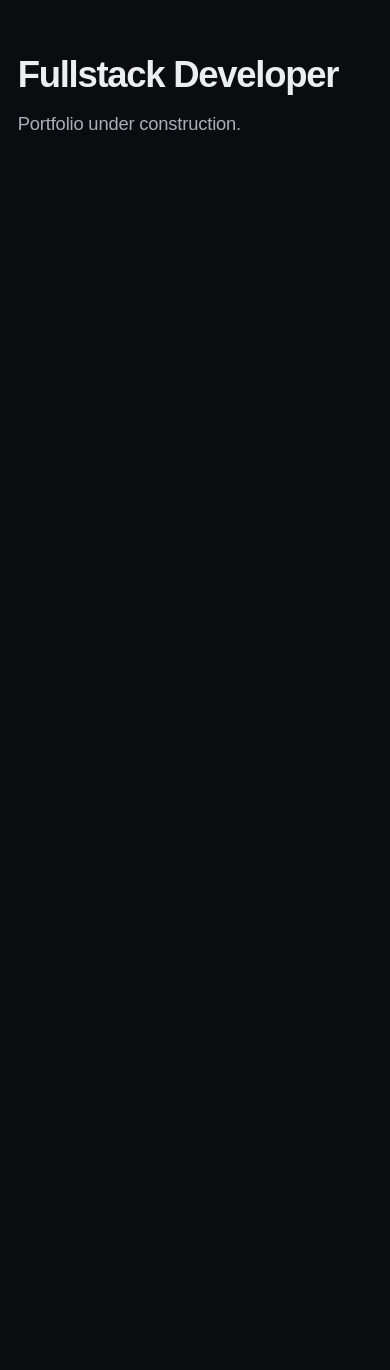
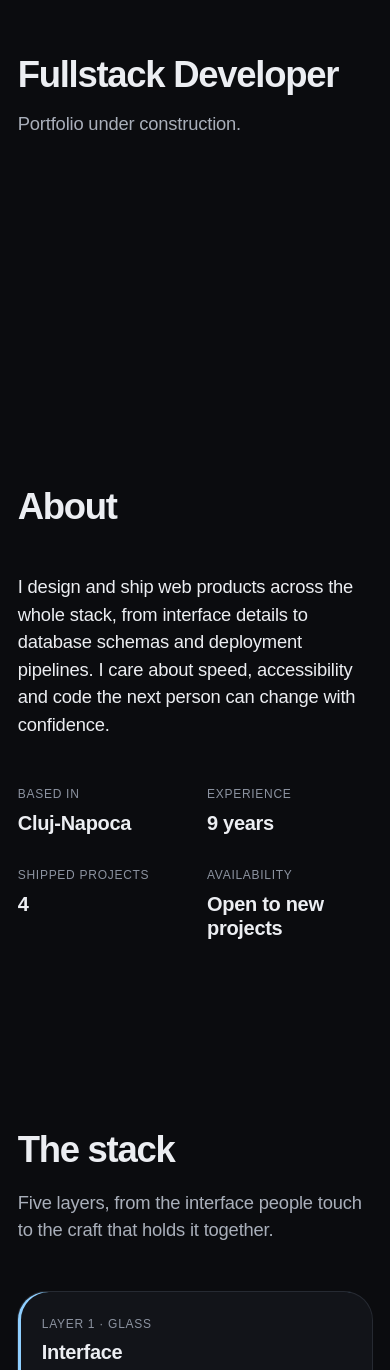
Before and after one commit to DorobatMihaiGit/presentation, a Next.js app: page /en in a window 390 px wide. Shown: the part 198-1568 px from the top of the page. Before the commit the page ends 844 px from the top, so only its background shows below. Built offline with nearby package versions, Linux system fonts and the light colour scheme; a web font is replaced by a local one.

Commit message:
feat(sections): add about, stack and experience

```diff
--- a/messages/en.json
+++ b/messages/en.json
@@ -10,6 +10,40 @@
   "Layout": {
     "skipToContent": "Skip to content"
   },
+  "Availability": {
+    "open": "Open to new projects",
+    "closed": "Not taking new projects"
+  },
+  "About": {
+    "title": "About",
+    "location": "Based in",
+    "experience": "Experience",
+    "years": "{count, plural, one {# year} other {# years}}",
+    "projects": "Shipped projects",
+    "availability": "Availability"
+  },
+  "Skills": {
+    "title": "The stack",
+    "intro": "Five layers, from the interface people touch to the craft that holds it together.",
+    "layer": "Layer {index}",
+    "materials": {
+      "interface": "Glass",
+      "api": "Titanium",
+      "data": "Ceramic",
+      "infra": "Circuit board",
+      "craft": "Base plate"
+    }
+  },
+  "Experience": {
+    "title": "Experience",
+    "present": "Present",
+    "employmentType": {
+      "full_time": "Full-time",
+      "part_time": "Part-time",
+      "contract": "Contract",
+      "freelance": "Freelance"
+    }
+  },
   "NotFound": {
     "title": "Page not found",
     "description": "The page you are looking for does not exist."
--- a/messages/ro.json
+++ b/messages/ro.json
@@ -10,6 +10,40 @@
   "Layout": {
     "skipToContent": "Sari la conținut"
   },
+  "Availability": {
+    "open": "Disponibil pentru proiecte noi",
+    "closed": "Nu preiau proiecte noi"
+  },
+  "About": {
+    "title": "Despre",
+    "location": "Locație",
+    "experience": "Experiență",
+    "years": "{count, plural, one {# an} few {# ani} other {# de ani}}",
+    "projects": "Proiecte livrate",
+    "availability": "Disponibilitate"
+  },
+  "Skills": {
+    "title": "Stiva",
+    "intro": "Cinci straturi, de la interfața pe care o atinge omul până la meșteșugul care le ține laolaltă.",
+    "layer": "Stratul {index}",
+    "materials": {
+      "interface": "Sticlă",
+      "api": "Titan",
+      "data": "Ceramică",
+      "infra": "Placă de circuit",
+      "craft": "Placă de bază"
+    }
+  },
+  "Experience": {
+    "title": "Experiență",
+    "present": "Prezent",
+    "employmentType": {
+      "full_time": "Normă întreagă",
+      "part_time": "Normă parțială",
+      "contract": "Contract",
+      "freelance": "Freelance"
+    }
+  },
   "NotFound": {
     "title": "Pagina nu a fost găsită",
     "description": "Pagina pe care o cauți nu există."
--- a/src/app/[locale]/page.tsx
+++ b/src/app/[locale]/page.tsx
@@ -1,12 +1,22 @@
-import { useTranslations } from "next-intl";
+import { getLocale, getTranslations } from "next-intl/server";
+import { About } from "@/components/sections/About";
+import { Experience } from "@/components/sections/Experience";
+import { Skills } from "@/components/sections/Skills";
+import { getCv } from "@/content/get-cv";
 
-export default function HomePage() {
-  const t = useTranslations("HomePage");
+export default async function HomePage() {
+  const cv = await getCv(await getLocale());
+  const t = await getTranslations("HomePage");
 
   return (
-    <section className="mx-auto flex min-h-[70svh] w-full max-w-content flex-col justify-center gap-4 px-gutter py-section">
-      <h1 className="text-title text-ink">{t("title")}</h1>
-      <p className="text-lead text-ink-muted">{t("subtitle")}</p>
-    </section>
+    <>
+      <section className="mx-auto flex min-h-[70svh] w-full max-w-content flex-col justify-center gap-4 px-gutter py-section">
+        <h1 className="text-title text-ink">{t("title")}</h1>
+        <p className="text-lead text-ink-muted">{t("subtitle")}</p>
+      </section>
+      <About cv={cv} />
+      <Skills cv={cv} />
+      <Experience cv={cv} />
+    </>
   );
 }
--- /dev/null
+++ b/src/components/sections/About.tsx
@@ -0,0 +1,42 @@
+import { useTranslations } from "next-intl";
+import { Section } from "@/components/ui/Section";
+import { fallbackLang } from "@/content/localize";
+import type { Cv } from "@/content/types";
+
+export function About({ cv }: { cv: Cv }) {
+  const t = useTranslations("About");
+  const availability = useTranslations("Availability");
+  const { profile, locale } = cv;
+  const facts = [
+    { term: t("location"), value: profile.location },
+    { term: t("experience"), value: t("years", { count: profile.yearsExp }) },
+    { term: t("projects"), value: String(cv.projects.length) },
+    {
+      term: t("availability"),
+      value: availability(profile.available ? "open" : "closed"),
+    },
+  ];
+
+  return (
+    <Section id="about" title={t("title")} scene="about">
+      <div className="grid gap-12 md:grid-cols-12">
+        <p
+          lang={fallbackLang(profile.summary, locale)}
+          className="max-w-[60ch] text-lead text-ink md:col-span-7"
+        >
+          {profile.summary.value}
+        </p>
+        <dl className="grid grid-cols-2 gap-x-6 gap-y-8 md:col-span-4 md:col-start-9">
+          {facts.map((fact) => (
+            <div key={fact.term}>
+              <dt className="font-mono text-label uppercase text-ink-subtle">
+                {fact.term}
+              </dt>
+              <dd className="mt-2 text-heading text-ink">{fact.value}</dd>
+            </div>
+          ))}
+        </dl>
+      </div>
+    </Section>
+  );
+}
--- /dev/null
+++ b/src/components/sections/Experience.tsx
@@ -0,0 +1,64 @@
+import { useTranslations } from "next-intl";
+import { Section } from "@/components/ui/Section";
+import { fallbackLang } from "@/content/localize";
+import type { Cv } from "@/content/types";
+import { formatYearMonth } from "@/lib/format";
+
+export function Experience({ cv }: { cv: Cv }) {
+  const t = useTranslations("Experience");
+  const { locale } = cv;
+
+  return (
+    <Section id="experience" title={t("title")} scene="experience">
+      <ol className="flex flex-col gap-4">
+        {cv.experience.map((job) => (
+          <li
+            key={job.id}
+            className="grid gap-4 rounded-panel bg-surface p-6 ring-1 ring-line md:grid-cols-12 md:gap-8 md:p-8"
+          >
+            <p className="font-mono text-label uppercase text-ink-subtle md:col-span-3">
+              <time dateTime={job.startDate}>
+                {formatYearMonth(job.startDate, locale)}
+              </time>
+              {" - "}
+              {job.endDate ? (
+                <time dateTime={job.endDate}>
+                  {formatYearMonth(job.endDate, locale)}
+                </time>
+              ) : (
+                t("present")
+              )}
+            </p>
+            <div className="md:col-span-9">
+              <h3
+                lang={fallbackLang(job.roleTitle, locale)}
+                className="text-heading text-ink"
+              >
+                {job.roleTitle.value}
+              </h3>
+              <p className="mt-1 text-ink-muted">
+                {job.company} · {t(`employmentType.${job.employmentType}`)}
+              </p>
+              <p
+                lang={fallbackLang(job.description, locale)}
+                className="mt-4 max-w-[65ch] text-ink-muted"
+              >
+                {job.description.value}
+              </p>
+              {job.highlights.value.length > 0 ? (
+                <ul
+                  lang={fallbackLang(job.highlights, locale)}
+                  className="mt-4 flex max-w-[65ch] list-disc flex-col gap-2 pl-5 text-ink-muted marker:text-ink-subtle"
+                >
+                  {job.highlights.value.map((highlight) => (
+                    <li key={highlight}>{highlight}</li>
+                  ))}
+                </ul>
+              ) : null}
+            </div>
+          </li>
+        ))}
+      </ol>
+    </Section>
+  );
+}
--- /dev/null
+++ b/src/components/sections/Skills.tsx
@@ -0,0 +1,45 @@
+import { useTranslations } from "next-intl";
+import { Section } from "@/components/ui/Section";
+import { fallbackLang } from "@/content/localize";
+import type { Cv } from "@/content/types";
+
+export function Skills({ cv }: { cv: Cv }) {
+  const t = useTranslations("Skills");
+
+  return (
+    <Section id="skills" title={t("title")} intro={t("intro")} scene="skills">
+      <ol className="flex flex-col gap-3">
+        {cv.stack.map((entry, index) => (
+          <li
+            key={entry.layer}
+            data-layer={entry.layer}
+            className="grid gap-5 rounded-panel bg-surface p-6 shadow-[inset_3px_0_0_var(--layer-tint)] ring-1 ring-line md:grid-cols-12 md:items-center md:p-8"
+          >
+            <div className="md:col-span-4">
+              <p className="font-mono text-label uppercase text-ink-subtle">
+                {t("layer", { index: index + 1 })} ·{" "}
+                {t(`materials.${entry.layer}`)}
+              </p>
+              <h3
+                lang={fallbackLang(entry.name, cv.locale)}
+                className="mt-2 text-heading text-ink"
+              >
+                {entry.name.value}
+              </h3>
+            </div>
+            <ul className="flex flex-wrap gap-2 md:col-span-8">
+              {entry.skills.map((skill) => (
+                <li
+                  key={skill.slug}
+                  className={`rounded-full bg-raised px-3 py-1.5 text-sm ring-1 ${skill.featured ? "text-ink ring-line-strong" : "text-ink-muted ring-line"}`}
+                >
+                  {skill.name}
+                </li>
+              ))}
+            </ul>
+          </li>
+        ))}
+      </ol>
+    </Section>
+  );
+}
--- /dev/null
+++ b/src/components/ui/Section.tsx
@@ -0,0 +1,35 @@
+import type { ReactNode } from "react";
+
+export type SceneId = "hero" | "about" | "skills" | "experience" | "contact";
+
+type SectionProps = {
+  id: string;
+  title: string;
+  intro?: string;
+  /** 3D/sequence scene this section will host from M5 on. */
+  scene?: SceneId;
+  children: ReactNode;
+};
+
+export function Section({ id, title, intro, scene, children }: SectionProps) {
+  const titleId = `${id}-title`;
+
+  return (
+    <section
+      id={id}
+      aria-labelledby={titleId}
+      data-scene={scene}
+      className="py-section"
+    >
+      <div className="mx-auto w-full max-w-content px-gutter">
+        <h2 id={titleId} className="text-title text-ink">
+          {title}
+        </h2>
+        {intro ? (
+          <p className="mt-5 max-w-[60ch] text-lead text-ink-muted">{intro}</p>
+        ) : null}
+        <div className="mt-12 md:mt-16">{children}</div>
+      </div>
+    </section>
+  );
+}
```
Also changed, not shown: 2 other files (tests, documents, lock files or other folders).
